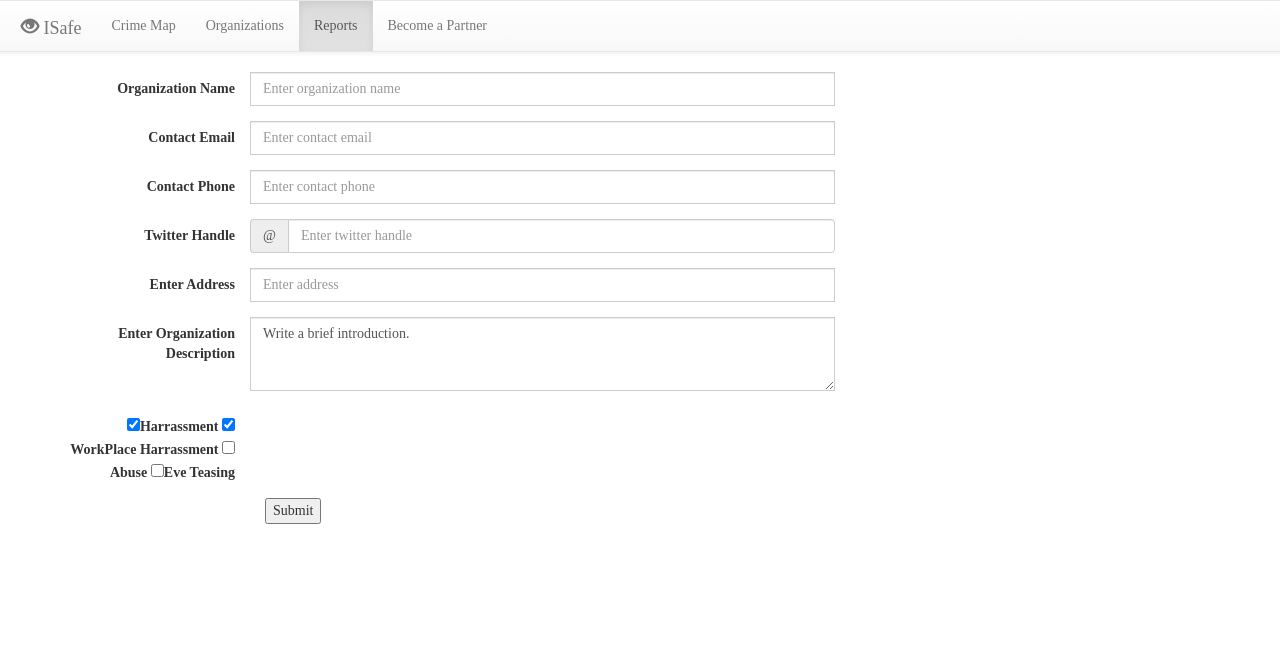
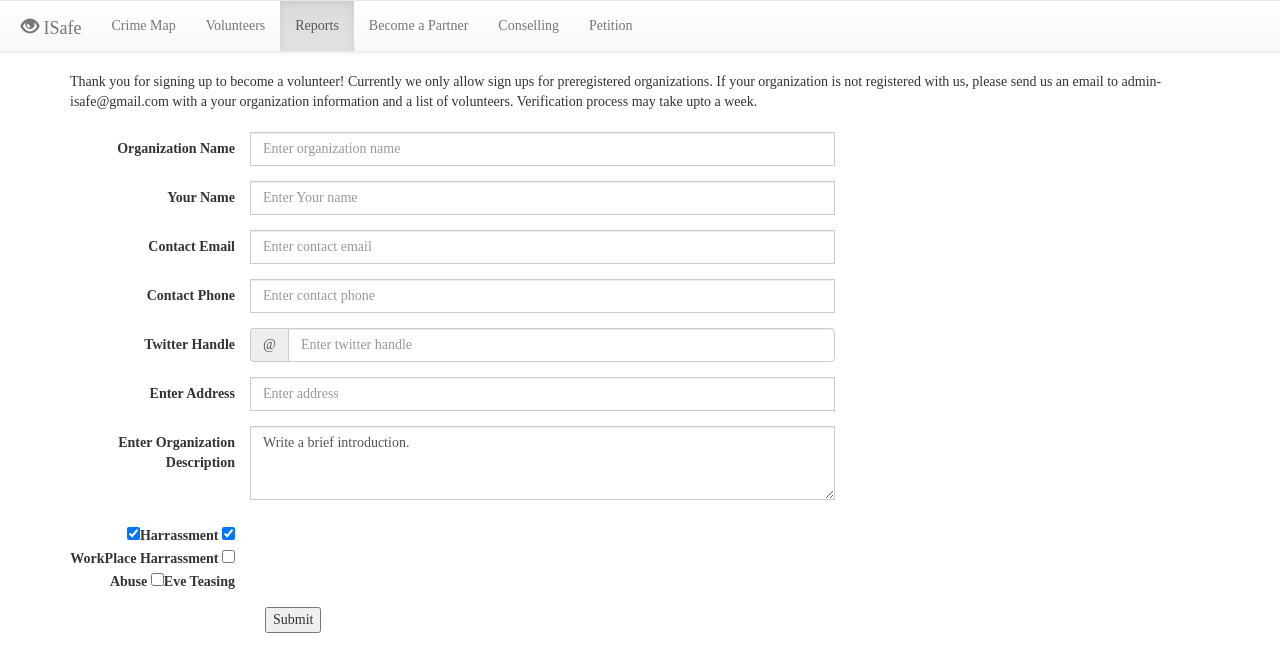
Before and after one commit to tejal29/isafe, a Flask app: template templates/organization_form.html in a window 1280 px wide. Shown: the top 672 px of the page. Run offline with Flask 2, Linux system fonts and the light colour scheme; the template is opened without the code that fills it, so the values that code supplies are empty; some libraries are stand-ins or nearby versions.

Commit message:
Fix so far by tdesai

```diff
--- a/server.py
+++ b/server.py
@@ -29,10 +29,6 @@ twitter = oauth.remote_app('twitter',
   consumer_secret=consumer_secret
 )
 
-print "this is runnign"
-
-print twitter
-
 TWITTER_REQUEST_TOKEN = 'https://api.twitter.com/oauth/request_token'
 
 app = Flask(__name__)
@@ -43,7 +39,6 @@ app.secret_key = "ABC"
 DATABASE_URL = os.environ.get("DATABASE_URL",
                               "postgresql://localhost/isafe_db")
 
-print(DATABASE_URL)
 secret_key = os.environ.get("FLASK_SECRET_KEY", "ABC")
 
 app.config['secret_key'] = secret_key
@@ -68,28 +63,42 @@ def index():
 
     return render_template("base.html")
 
-@app.route('/organizations')
+@app.route('/petition')
+def petition():
+    """Create Petition"""
+    # No api for quering petition
+    petitions = []
+    petitions.append({'title': 'Increase Patrol in Sector 5 Delhi after 6 p.m',
+                       'signature_count': '5331',
+                       'goal': '10000',
+                       'url': ''})
+    cities = ['Indira Nagar, Delhi', 'Sector 10, Kolkotta']
+    #cities = DangerCities.query.group_by(DM_detail.location).count
+    return render_template("petition_form.html", petitions=petitions, cities=cities)
+
+@app.route('/volunteers')
+def show_volunteers():
+   volunteers = NGO.query.outerjoin(Connection)
+   print(volunteers)
+   return render_template("volunteers.html", volunteers=volunteers)
+
+@app.route('/volunteer_registration')
 def show_organization_form():
     """Shows form for organizations/NGOs to complete."""
 
-    print twitter
-
     return render_template("organization_form.html")
 
-@app.route('/save_org_info')
-def process_report():
-    """Save reported crime to database."""
+@app.route('/complete_registration')
+def save_org_info():
+    """Save Volunteer."""
 
+    org_name = request.args.get("org_name")
     name = request.args.get("name")
     email = request.args.get("email")
     phone = request.args.get("phone")
     twitter = request.args.get("twitter")
     address = request.args.get("address")
     description = request.args.get("description")
-
-    print name
-    print email
-
     categories = str(request.args.get("categories")) #put JS returned into string
     categories_list = categories.strip("]").strip("[").split(",") #put string into list
     category_list = []
@@ -107,15 +116,7 @@ def process_report():
 
     y_cord = coordinates[0]
     x_cord = coordinates[1]
-
-    organization = NGO(org_name=name,email=email, twitter_handle=twitter,address=address,description=description,category=category,
-        x_cord=x_cord,y_cord=y_cord,phone=phone)
-
-    db.session.add(incident)
-
-    db.session.commit()
-
-    return redirect('/organizations')
+    return redirect('/volunteer_registration')
 
 @twitter.tokengetter
 def get_twitter_token():
@@ -143,15 +144,13 @@ def get_oauth_token(resp):
         'user_id': resp['user_id']
     }
     profile = get_twitter_profile(resp['user_id'])
-    print ''
-    print profile
-    print ''
     session['user_id'] = g.twitter_info['user_id']
     session['oauth_token'] = g.twitter_info['oauth_token']
     session['oauth_token_secret'] = g.twitter_info['oauth_token_secret']
     user_id  = session['user_id']
     user_token = session['oauth_token']
     user_secret = session['oauth_token_secret']
+    org_name = session["org_name"]
     name = session["name"]
     email = session["email"]
     twitter_handle = session["twitter_handle"]
@@ -163,7 +162,7 @@ def get_oauth_token(resp):
     phone = session["phone"]
 
     for category in categories:
-        organization = NGO(org_name=name,email=email, twitter_handle=twitter_handle,address=address,description=description,category=category,
+        organization = NGO(org_name=org_name,name=name,email=email, twitter_handle=twitter_handle,address=address,description=description,category=category,
         x_cord=x_cord,y_cord=y_cord,phone=phone,twitter_user_id=user_id,twitter_user_token=user_token,twitter_user_secret=user_secret)
 
         db.session.add(organization)
@@ -176,15 +175,13 @@ def get_oauth_token(resp):
 def twitter_auth():
     """Twitter authorization."""
 
+    org_name = request.args.get("org_name")
     name = request.args.get("name")
     email = request.args.get("email")
     phone = request.args.get("phone")
     twitter_handle = request.args.get("twitter")
     address = request.args.get("address")
     description = request.args.get("description")
-
-    print name
-    print email
 
     categories = str(request.args.get("categories")) #put JS returned into string
     categories_list = categories.strip("]").strip("[").split(",") #put string into list
@@ -205,6 +202,7 @@ def twitter_auth():
     x_cord = coordinates[1]
 
     session["name"] = name
+    session["org_name"] = org_name
     session["email"] = email
     session["phone"] = phone
     session["twitter_handle"] = twitter_handle
--- a/static/js/organizations.js
+++ b/static/js/organizations.js
@@ -19,7 +19,7 @@ $( document ).ready(function(){
       $("#error").html("Please fill out all form fields.");
     }
     else {
-    	$.getJSON('/save_org_info', { name: name, email: email, phone: phone, twitter: twitter, address: address, description:
+    	$.getJSON('/complete_registration', { name: name, email: email, phone: phone, twitter: twitter, address: address, description:
                                     description, categories: JSON.stringify(categories) } ).done(function(data){ //this will add a marker on the map for the incident the user just reported
         feature_layer.setGeoJSON([]); //empty the feature_layer of objects
         try {
--- a/templates/base.html
+++ b/templates/base.html
@@ -50,11 +50,11 @@
 	                <div id="navbar" class="navbar-collapse collapse">
 	                    <ul class="nav navbar-nav">
 	                        <li id="heat_route"><a href="/heat">Crime Map</a></li>
-	                        <li id="markers_route"><a href="/partners">Organizations</a></li>
+	                        <li id="markers_route"><a href="/volunteers">Volunteers</a></li>
 	                        <li id="report_route"><a href="/report">Reports</a></li>
-	                       	<li id="trends_route"><a href="/organizations">Become a Partner</a></li>
-                                <li id="counsels"><a href="/counselling"></a></li>
-                                <li id="petition"><a href="/petitions"></a></li>
+	                       	<li id="trends_route"><a href="/volunteer_registration">Become a Partner</a></li>
+                                <li id="counsels"><a href="/counselling">Conselling</a></li>
+                                <li id="petition"><a href="/petition">Petition</a></li>
 	                    </ul>
 	                </div>
 	            </div>
--- a/templates/organization_form.html
+++ b/templates/organization_form.html
@@ -9,14 +9,23 @@
 <link rel="stylesheet" href="../static/css/stylesheet.css">
 
 <div class="container">
+    Thank you for signing up to become a volunteer! Currently we only allow sign ups for preregistered organizations.
+    If your organization is not registered with us, please send us an email to admin-isafe@gmail.com with a your organization information and a list of volunteers. Verification process may take upto a week. <br> <br>
+
     <div class="row">
         <div class="col-md-12">
             <form class="form-horizontal" action='/twitter_signin'>
             	<div id="name_input" class="form-group">
                 	<label class="col-md-2 control-label">Organization Name</label>
                     <div class="col-md-6 input-group">
-                    	<input type="text" class="form-control" name="name" id="organization_name" placeholder="Enter organization name">
+                    	<input type="text" class="form-control" name="org_name" id="organization_name" placeholder="Enter organization name">
     				</div>
+                </div>
+                <div id="name_input" class="form-group">
+                        <label class="col-md-2 control-label">Your Name</label>
+                    <div class="col-md-6 input-group">
+                        <input type="text" class="form-control" name="name" id="your_name" placeholder="Enter Your name">
+                                </div>
                 </div>
                 <div id="email_input" class="form-group">
                     <label class="col-md-2 control-label">Contact Email</label>
```
Also changed, not shown: model.py (+5 -4 lines).
